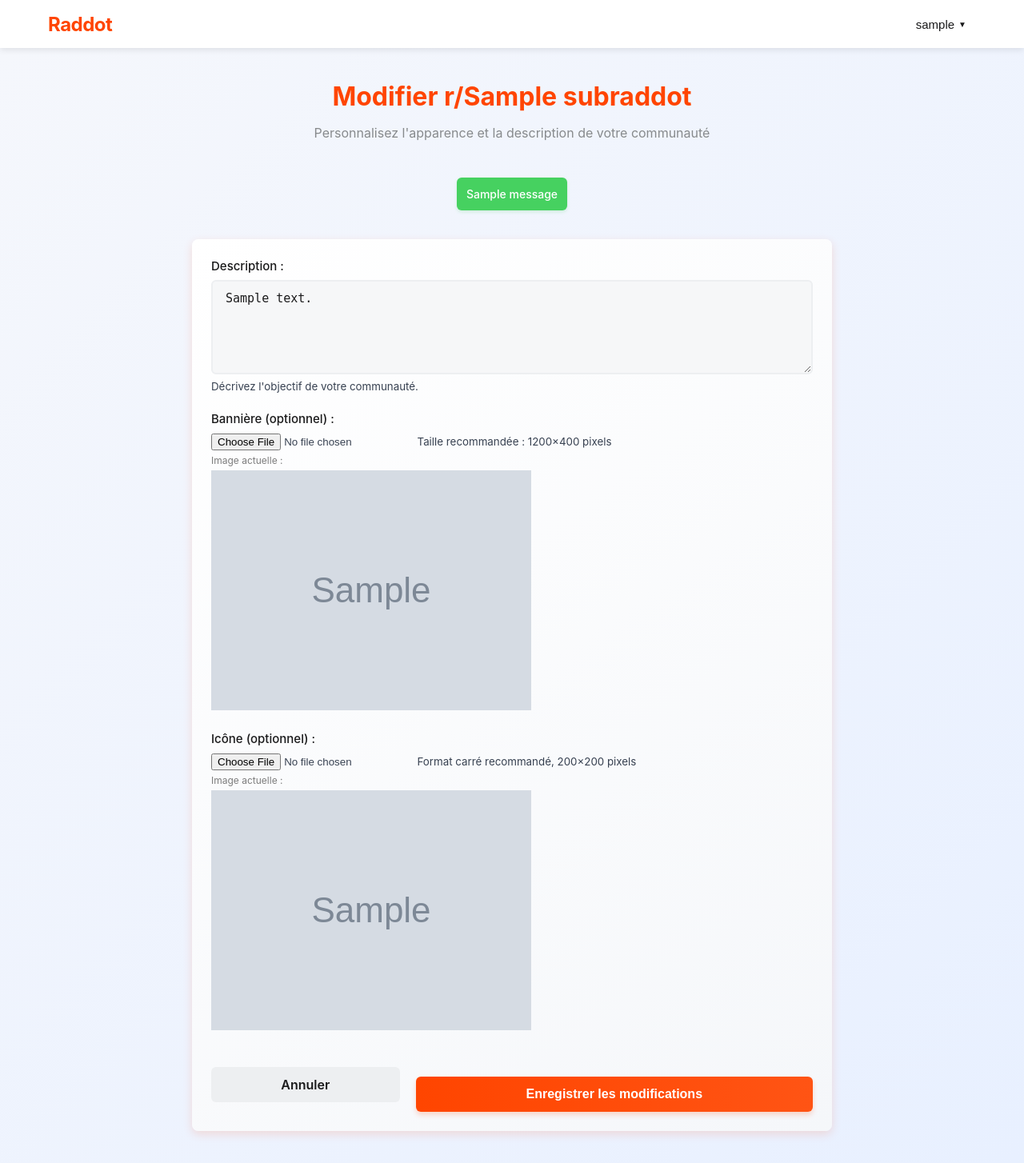
After one commit to quentinLourenco/raddot, a Django app: a page that uses templates/header.html in a window 1280 px wide. The commit adds this page. Shown: the whole page at 80% size. Run offline with Django 5.2, Linux system fonts and the light colour scheme; a user stored in the database is signed in; tables that the repository leaves empty hold one stand-in row (values such as "Sample post"); grey boxes marked "Sample" are stand-in pictures; one stand-in notice (Sample message) is shown.

```diff
--- a/raddot/settings.py
+++ b/raddot/settings.py
@@ -97,6 +97,10 @@ STATICFILES_DIRS = [
     BASE_DIR / "static",
 ]
 
+# Media files (User uploaded files)
+MEDIA_URL = '/media/'
+MEDIA_ROOT = BASE_DIR / 'media'
+
 # Default primary key field type
 # https://docs.djangoproject.com/en/5.2/ref/settings/#default-auto-field
 
--- a/raddot/urls.py
+++ b/raddot/urls.py
@@ -2,6 +2,8 @@ from django.urls import path, include
 from django.shortcuts import redirect
 from user_manager.views.profile.profile import profile
 from user_manager.views.profile.update_profile import update_profile
+from django.conf import settings
+from django.conf.urls.static import static
 
 def root_redirect(request):
     if request.user.is_authenticated:
@@ -16,3 +18,6 @@ urlpatterns = [
     path('profile/', profile, name='profile'),
     path('profile/edit/', update_profile, name='update_profile'),
 ]
+
+if settings.DEBUG:
+    urlpatterns += static(settings.MEDIA_URL, document_root=settings.MEDIA_ROOT)
--- /dev/null
+++ b/social_app/forms/update_subraddot.py
@@ -0,0 +1,26 @@
+from django import forms
+from social_app.models.Subraddot import Subraddot
+
+class UpdateSubraddotForm(forms.ModelForm):
+    class Meta:
+        model = Subraddot
+        fields = ['description', 'banner', 'icon']
+        widgets = {
+            'description': forms.Textarea(attrs={
+                'class': 'form-control',
+                'placeholder': 'Description de la communauté',
+                'rows': 5
+            }),
+            'banner': forms.FileInput(attrs={'class': 'form-control'}),
+            'icon': forms.FileInput(attrs={'class': 'form-control'}),
+        }
+        labels = {
+            'description': 'Description',
+            'banner': 'Bannière (optionnel)',
+            'icon': 'Icône (optionnel)',
+        }
+        help_texts = {
+            'description': 'Décrivez l\'objectif de votre communauté.',
+            'banner': 'Taille recommandée : 1200×400 pixels',
+            'icon': 'Format carré recommandé, 200×200 pixels',
+        }
--- a/social_app/models/Subraddot.py
+++ b/social_app/models/Subraddot.py
@@ -7,8 +7,8 @@ from user_manager.models import User
 class Subraddot(models.Model):
     name = models.CharField(max_length=100, unique=True)
     description = models.TextField(blank=True)
-    banner = models.ImageField(upload_to='subraddot/banners/', null=True, blank=True)
-    icon = models.ImageField(upload_to='subraddot/icons/', null=True, blank=True)
+    banner = models.ImageField(upload_to='media/subraddot/banners/', null=True, blank=True)
+    icon = models.ImageField(upload_to='media/subraddot/icons/', null=True, blank=True)
     creator = models.ForeignKey(User, on_delete=models.CASCADE, related_name='created_subraddots')
     created_at = models.DateTimeField(default=timezone.now)
 
--- /dev/null
+++ b/social_app/templates/social_app/update_subraddot.html
@@ -0,0 +1,215 @@
+{% extends "base.html" %}
+{% load static %}
+
+{% block title %}Modifier r/{{ subraddot.name }}{% endblock %}
+
+{% block extra_css %}
+<link rel="stylesheet" href="{% static 'forms.css' %}">
+<style>
+    .update-subraddot-container {
+        display: flex;
+        flex-direction: column;
+        align-items: center;
+        justify-content: center;
+        min-height: 80vh;
+        background: linear-gradient(135deg, #f5f7fc, #e8f0ff);
+        padding: 20px;
+    }
+
+    .update-subraddot-header {
+        margin-bottom: 30px;
+        text-align: center;
+    }
+
+    .update-subraddot-header h1 {
+        font-size: 32px;
+        font-weight: 700;
+        color: #ff4500;
+        margin-bottom: 10px;
+    }
+
+    .update-subraddot-header p {
+        color: #878a8c;
+        font-size: 16px;
+    }
+
+    .update-subraddot-form {
+        width: 100%;
+        max-width: 550px;
+        border-top: none;
+    }
+
+    .image-preview {
+        margin-top: 10px;
+        text-align: center;
+    }
+
+    .image-preview img {
+        max-width: 100%;
+        max-height: 200px;
+        border-radius: 4px;
+    }
+
+    .current-image {
+        display: block;
+    }
+
+    .current-image p {
+        font-size: 12px;
+        color: #7c7c7c;
+        margin: 5px 0;
+    }
+
+    .actions-container {
+        display: flex;
+        justify-content: space-between;
+        align-items: center;
+        margin-top: 30px;
+        gap: 20px;
+    }
+
+    .cancel-btn, .submit-btn {
+        height: 44px;
+        box-sizing: border-box;
+        padding: 0 20px;
+        border: none;
+        border-radius: 6px;
+        font-weight: 600;
+        cursor: pointer;
+        display: inline-flex;
+        align-items: center;
+        justify-content: center;
+        text-align: center;
+        text-decoration: none;
+        font-size: 16px;
+        transition: all 0.3s ease;
+    }
+
+    .cancel-btn {
+        flex: 0.3;
+        background-color: #edeff1;
+        color: #1a1a1b;
+    }
+
+    .cancel-btn:hover {
+        background-color: #d7d8da;
+    }
+
+    .submit-btn {
+        flex: 0.7;
+        background: linear-gradient(to right, #ff4500, #ff5414);
+        color: #ffffff;
+        font-weight: 700;
+        box-shadow: 0 4px 6px rgba(255, 69, 0, 0.2);
+    }
+
+    .submit-btn:hover {
+        background: linear-gradient(to right, #ff5414, #ff3000);
+        transform: translateY(-2px);
+        box-shadow: 0 6px 8px rgba(255, 69, 0, 0.25);
+    }
+
+    @media (min-width: 1200px) {
+        .update-subraddot-form {
+            max-width: 800px;
+        }
+    }
+</style>
+{% endblock %}
+
+{% block content %}
+<div class="update-subraddot-container">
+    <div class="update-subraddot-header">
+        <h1>Modifier r/{{ subraddot.name }}</h1>
+        <p>Personnalisez l'apparence et la description de votre communauté</p>
+    </div>
+
+    {% if messages %}
+        {% for message in messages %}
+            <div class="{% if message.tags == 'error' %}error-message{% else %}success-message{% endif %}">
+                {{ message }}
+            </div>
+        {% endfor %}
+    {% endif %}
+
+    <form method="post" enctype="multipart/form-data" class="update-subraddot-form">
+        {% csrf_token %}
+        {{ form.non_field_errors }}
+
+        <div class="form-group">
+            {{ form.description.label_tag }}
+            {{ form.description }}
+            {% if form.description.help_text %}
+                <small>{{ form.description.help_text }}</small>
+            {% endif %}
+            {% if form.description.errors %}
+                <div class="error-message">{{ form.description.errors.0 }}</div>
+            {% endif %}
+        </div>
+
+        <div class="form-group">
+            {{ form.banner.label_tag }}
+            {{ form.banner }}
+            {% if form.banner.help_text %}
+                <small>{{ form.banner.help_text }}</small>
+            {% endif %}
+            {% if form.banner.errors %}
+                <div class="error-message">{{ form.banner.errors.0 }}</div>
+            {% endif %}
+
+            {% if subraddot.banner %}
+                <div class="current-image">
+                    <p>Image actuelle :</p>
+                    <img src="{{ subraddot.banner.url }}" alt="Bannière actuelle">
+                </div>
+            {% endif %}
+
+            <div class="image-preview">
+                <img id="banner-preview" src="#" alt="Aperçu de la bannière" style="display: none;">
+            </div>
+        </div>
+
+        <div class="form-group">
+            {{ form.icon.label_tag }}
+            {{ form.icon }}
+            {% if form.icon.help_text %}
+                <small>{{ form.icon.help_text }}</small>
+            {% endif %}
+            {% if form.icon.errors %}
+                <div class="error-message">{{ form.icon.errors.0 }}</div>
+            {% endif %}
+
+            {% if subraddot.icon %}
+                <div class="current-image">
+                    <p>Image actuelle :</p>
+                    <img src="{{ subraddot.icon.url }}" alt="Icône actuelle">
+                </div>
+            {% endif %}
+
+            <div class="image-preview">
+                <img id="icon-preview" src="#" alt="Aperçu de l'icône" style="display: none;">
+            </div>
+        </div>
+
+        <div class="actions-container">
+            <a href="{% url 'social_app:my_subraddots' %}" class="cancel-btn">Annuler</a>
+            <button type="submit" class="submit-btn">Enregistrer les modifications</button>
+        </div>
+    </form>
+</div>
+
+<script>
+    // Prévisualisation des images
+    document.getElementById('{{ form.banner.id_for_label }}').onchange = function(event) {
+        var output = document.getElementById('banner-preview');
+        output.src = URL.createObjectURL(event.target.files[0]);
+        output.style.display = 'block';
+    };
+
+    document.getElementById('{{ form.icon.id_for_label }}').onchange = function(event) {
+        var output = document.getElementById('icon-preview');
+        output.src = URL.createObjectURL(event.target.files[0]);
+        output.style.display = 'block';
+    };
+</script>
+{% endblock %}
--- a/social_app/urls.py
+++ b/social_app/urls.py
@@ -1,9 +1,17 @@
 from django.urls import path
+
 from social_app.views.homepage import homepage
-from social_app.views.subraddot import create_subraddot
+from social_app.views.my_subraddots import my_subraddots
+from social_app.views.subraddot import create_subraddot, discover_subraddots, update_subraddot
 
 urlpatterns = [
     path('', homepage, name='homepage'),
+
+    path('r/discover/', discover_subraddots, name='discover_subraddots'),
     path('r/create/', create_subraddot, name='create_subraddot'),
-    path('r/<str:name>/', homepage, name='subraddot_detail'),  # Placeholder pour l'instant
+    path('r/<str:name>/', homepage, name='subraddot_detail'),
+    path('my_subraddots/', my_subraddots, name='my_subraddots'),
+
+path('r/<str:name>/update/', update_subraddot, name='update_subraddot'),
+
 ]
--- a/social_app/views/subraddot.py
+++ b/social_app/views/subraddot.py
@@ -1,11 +1,11 @@
-from django.contrib.auth.decorators import login_required
-from django.shortcuts import render
+from django.shortcuts import render, get_object_or_404, redirect
 from django.contrib import messages
+from django.http import Http404
 
 from social_app.forms.create_subraddot import CreateSubraddotForm
+from social_app.models.Subraddot import Subraddot
+from social_app.forms.update_subraddot import UpdateSubraddotForm
 
-
-@login_required
 def create_subraddot(request):
     if request.method == 'POST':
         form = CreateSubraddotForm(request.POST, request.FILES)
@@ -23,3 +23,31 @@ def create_subraddot(request):
         'form': form,
         'title': 'Créer un subraddot',
     })
+
+def discover_subraddots(request):
+    subraddots = Subraddot.objects.all()
+    return render(request, 'social_app/discover_subraddots.html', {
+        'title': 'Découvrir des subraddots',
+        'subraddots': subraddots,
+    })
+
+def update_subraddot(request, name):
+    subraddot = get_object_or_404(Subraddot, name=name)
+
+    # Vérifier que l'utilisateur est bien le créateur
+    if subraddot.creator != request.user:
+        raise Http404("Vous n'êtes pas autorisé à modifier cette communauté")
+
+    if request.method == 'POST':
+        form = UpdateSubraddotForm(request.POST, request.FILES, instance=subraddot)
+        if form.is_valid():
+            form.save()
+            messages.success(request, f"La communauté r/{subraddot.name} a été mise à jour avec succès!")
+            return redirect('social_app:my_subraddots')
+    else:
+        form = UpdateSubraddotForm(instance=subraddot)
+
+    return render(request, 'social_app/update_subraddot.html', {
+        'form': form,
+        'subraddot': subraddot
+    })
--- a/templates/header.html
+++ b/templates/header.html
@@ -18,6 +18,7 @@
                     </button>
                     <div class="dropdown-menu">
                         <a href="{% url 'profile' %}" class="dropdown-item">Mon compte</a>
+                        <a href="{% url 'social_app:my_subraddots' %}" class="dropdown-item">Mes subraddots</a>
                         <div class="dropdown-divider"></div>
                         <a href="{% url 'user_manager:logout' %}" class="dropdown-item">Déconnexion</a>
                     </div>
```
Also changed, not shown: social_app/templates/social_app/discover_subraddots.html (added, +56 -0 lines), social_app/templates/social_app/my_subraddots.html (added, +49 -0 lines), social_app/views/my_subraddots.py (added, +12 -0 lines), static/subraddots.css (added, +129 -0 lines), media/media/subraddot/icons/image.png (added), media/media/subraddot/icons/image_RYlHWDj.png (added), media/media/subraddot/icons/image_e0vloZ4.png (added), media/subraddot/banners/Screenshot_2025-07-24_at_17.52.14.png (renamed from subraddot/banners/Screenshot_2025-07-24_at_17.52.14.png), media/subraddot/icons/Screenshot_2025-07-24_at_15.57.34.png (renamed from subraddot/icons/Screenshot_2025-07-24_at_15.57.34.png), media/subraddot/icons/image.png (added).
